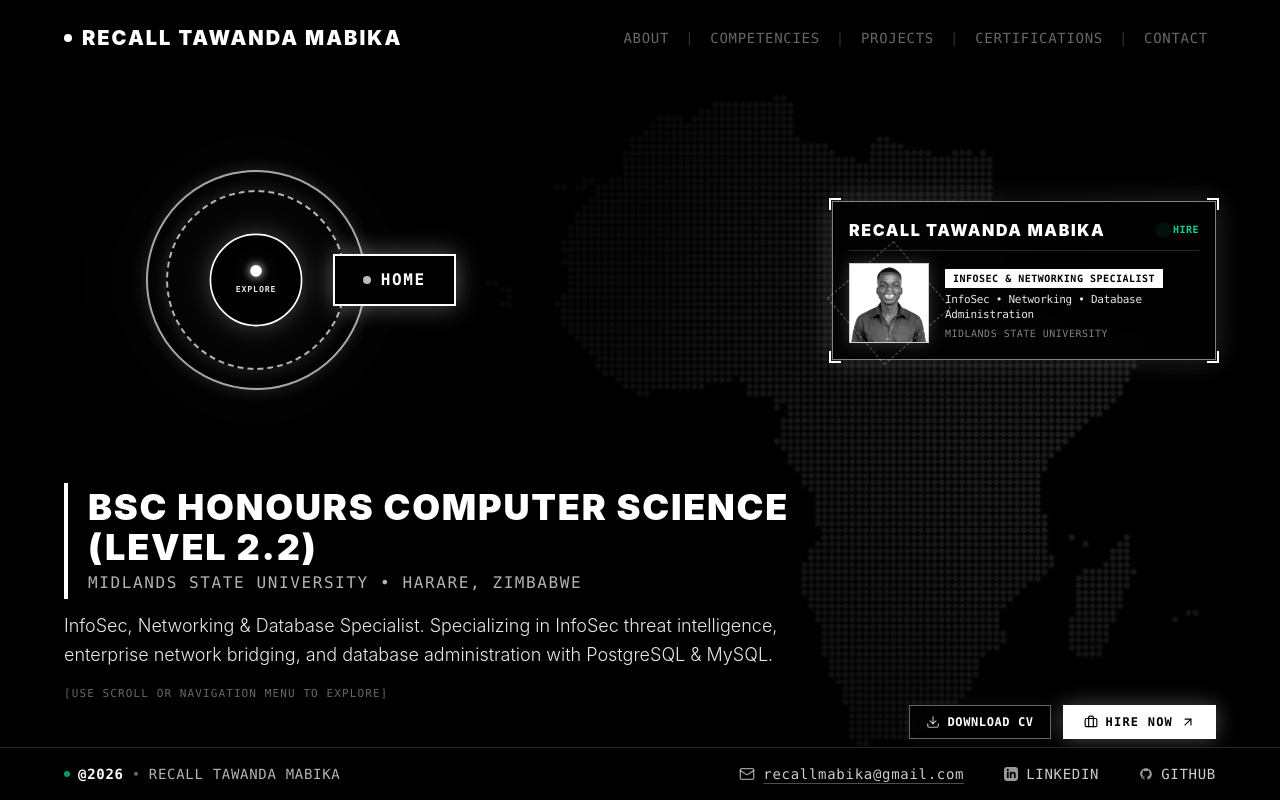
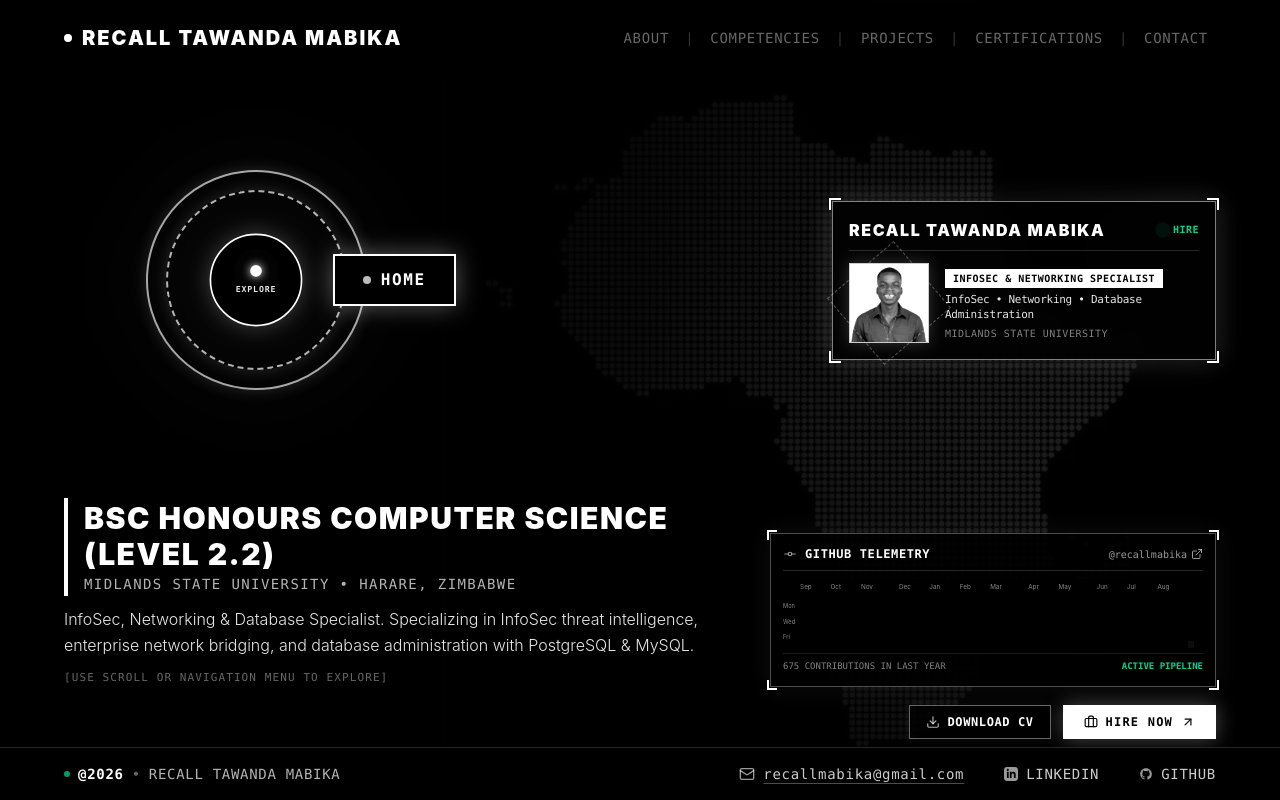
Before and after one commit to recallmabika/portfolio, a React (Vite) app: page / in a window 1280 px wide. Built offline with nearby package versions, Linux system fonts and the light colour scheme.

Commit message:
refactor(HomeSection): enhance layout and add GitHub contribution graph with loading state

```diff
--- a/src/components/sections/HomeSection.tsx
+++ b/src/components/sections/HomeSection.tsx
@@ -1,27 +1,80 @@
-import React from 'react';
+import React, { useState } from 'react';
+import { GitCommit, ExternalLink } from 'lucide-react';
 import { PERSONAL_INFO } from '../../data/portfolioData';
 
 export const HomeSection: React.FC = () => {
+  const [imgLoaded, setImgLoaded] = useState(false);
+
   return (
-    <div className="space-y-3 max-w-3xl text-white">
-      <div className="border-l-4 border-white pl-5 py-1">
-        <h2 className="text-2xl md:text-4xl font-black uppercase tracking-wider text-white">
+    <div className="w-full flex flex-col md:flex-row items-end justify-between gap-6 text-white">
+      {/* Left Column: Academic & Specialization headline */}
+      <div className="space-y-2.5 max-w-2xl flex-1">
+        <div className="border-l-4 border-white pl-4 py-0.5">
+          <h2 className="text-xl md:text-3xl font-black uppercase tracking-wider text-white">
             {PERSONAL_INFO.title}
           </h2>
-        <p className="text-sm md:text-base font-mono text-white/70 uppercase tracking-widest mt-1 font-medium">
+          <p className="text-xs md:text-sm font-mono text-white/70 uppercase tracking-widest mt-0.5 font-medium">
             {PERSONAL_INFO.institution} • {PERSONAL_INFO.location}
           </p>
         </div>
 
-      <p className="text-base md:text-lg leading-relaxed text-white/90 font-light">
+        <p className="text-sm md:text-base leading-relaxed text-white/90 font-light">
           {PERSONAL_INFO.about.headline}. Specializing in InfoSec threat intelligence, enterprise network bridging, and database administration with PostgreSQL & MySQL.
         </p>
 
-      <div className="pt-1 flex items-center gap-2">
+        <div className="pt-0.5 flex items-center gap-2">
           <span className="text-[10px] md:text-[11px] font-mono tracking-widest text-white/40 uppercase">
             [USE SCROLL OR NAVIGATION MENU TO EXPLORE]
           </span>
         </div>
       </div>
+
+      {/* Right Column: Real GitHub Contribution / Activity Graph HUD Panel */}
+      <div className="w-full md:w-auto flex-shrink-0">
+        <div className="relative group select-none border border-white/30 bg-black/90 backdrop-blur-md p-3 shadow-[0_0_25px_rgba(255,255,255,0.06)] hover:border-white transition-all duration-300">
+          {/* HUD Crosshairs */}
+          <div className="absolute -top-1 -left-1 w-2.5 h-2.5 border-t-2 border-l-2 border-white" />
+          <div className="absolute -top-1 -right-1 w-2.5 h-2.5 border-t-2 border-r-2 border-white" />
+          <div className="absolute -bottom-1 -left-1 w-2.5 h-2.5 border-b-2 border-l-2 border-white" />
+          <div className="absolute -bottom-1 -right-1 w-2.5 h-2.5 border-b-2 border-r-2 border-white" />
+
+          {/* Graph Header */}
+          <div className="flex items-center justify-between gap-4 pb-2 border-b border-white/15 mb-2">
+            <div className="flex items-center gap-2">
+              <GitCommit className="w-3.5 h-3.5 text-white/80 animate-pulse" />
+              <span className="text-[10px] md:text-xs font-mono font-bold tracking-wider text-white uppercase">
+                GitHub Telemetry
+              </span>
+            </div>
+            <a
+              href={PERSONAL_INFO.github}
+              target="_blank"
+              rel="noopener noreferrer"
+              className="flex items-center gap-1 text-[10px] font-mono text-white/60 hover:text-white transition-colors"
+            >
+              <span>@recallmabika</span>
+              <ExternalLink className="w-3 h-3" />
+            </a>
+          </div>
+
+          {/* Contribution Matrix: Direct local SVG with instant rendering */}
+          <div className="overflow-hidden max-w-[340px] md:max-w-[420px] flex items-center justify-center py-1 bg-black">
+            <img
+              src="/github-contributions.svg"
+              alt="Recall Tawanda Mabika GitHub Contributions"
+              onLoad={() => setImgLoaded(true)}
+              className={`w-full h-auto object-contain filter invert contrast-150 transition-opacity duration-300 ${
+                imgLoaded ? 'opacity-95' : 'opacity-75'
+              }`}
+            />
+          </div>
+
+          <div className="pt-1.5 border-t border-white/10 flex items-center justify-between text-[9px] font-mono text-white/50 uppercase">
+            <span>675 Contributions in Last Year</span>
+            <span className="text-emerald-400 font-semibold">Active Pipeline</span>
+          </div>
+        </div>
+      </div>
+    </div>
   );
 };
```
Also changed, not shown: public/github-contributions.svg (added). Lines whose indentation alone changed are shown as unchanged.
